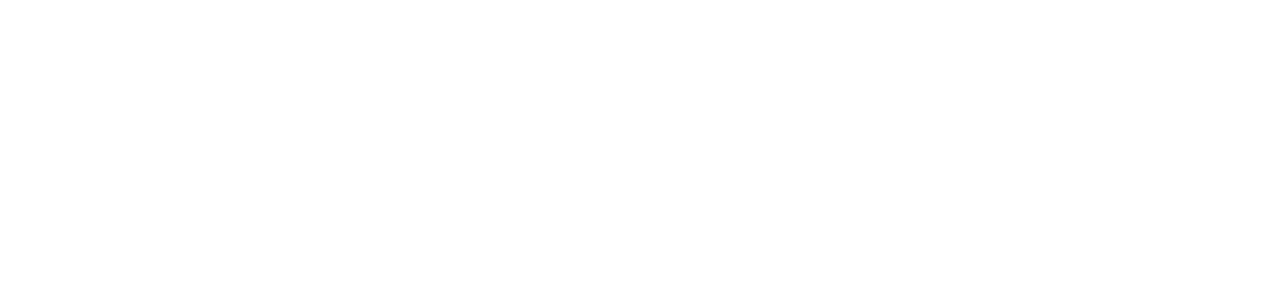
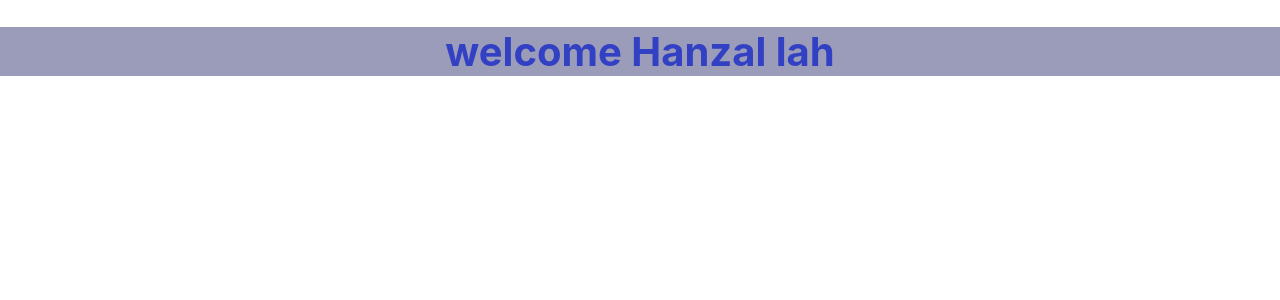
Before and after one commit to hanzalarohan123/Lupin, a React (Create React App) app: page / in a window 1280 px wide. Shown: the top 300 px of the page. Built offline with nearby package versions, Linux system fonts and the light colour scheme.

Commit message:
Added user context sample

```diff
--- a/src/App.js
+++ b/src/App.js
@@ -1,5 +1,6 @@
 //import logo from "./logo.svg";
 import "./App.css";
+import ComponentD from "./Components/ComponentD";
 // import Greet from "./Components/Greet";
 // import Welcome from "./Components/Welcome";
 // import IncludinState from "./Components/IncludinState";
@@ -31,13 +32,16 @@
 import CounterRendorReusable from "./Components/CounterRendorReusable";
 import HoverRendor from "./Components/HoverRendor";
 import User from "./Components/User";
+import { UserProvider } from "./Components/UserContext";
 function App() {
   //console.log('PARENT RENDER')
   return (
 
     <div className="App">
 
-
+      <UserProvider value='Hanzal lah'>
+      <ComponentD/>
+      </UserProvider>
       {/*
       <CounterRendorReusable render={(count,IncremenentCount)=><CounterRender count={count} IncremenentCount={IncremenentCount}></CounterRender>}/>
       <CounterRendorReusable render={(count,IncremenentCount)=><HoverRendor count={count} IncremenentCount={IncremenentCount}></HoverRendor>}/>
--- /dev/null
+++ b/src/Components/ComponentD.js
@@ -0,0 +1,11 @@
+import React, { Component } from 'react'
+import ComponentE from './ComponentE'
+class ComponentD extends Component {
+  render() {
+    return (
+      <ComponentE/>
+    )
+  }
+}
+
+export default ComponentD
--- /dev/null
+++ b/src/Components/ComponentE.js
@@ -0,0 +1,12 @@
+import React, { Component } from 'react'
+import ComponentF from './ComponentF'
+
+class ComponentE extends Component {
+  render() {
+    return (
+      <ComponentF/>
+    )
+  }
+}
+
+export default ComponentE
--- /dev/null
+++ b/src/Components/ComponentF.js
@@ -0,0 +1,17 @@
+import React, { Component } from 'react'
+import { UserConsumer } from './UserContext'
+
+class ComponentF extends Component {
+  render() {
+    return (
+      <UserConsumer>
+          {(username)=>
+          {
+              return  <h1> welcome {username} </h1>
+          }}
+      </UserConsumer>
+    )
+  }
+}
+
+export default ComponentF
--- /dev/null
+++ b/src/Components/UserContext.js
@@ -0,0 +1,7 @@
+import React from "react";
+//every context method has a provider and a consumer
+const UserContext=React.createContext()
+const UserProvider=UserContext.Provider
+const UserConsumer=UserContext.Consumer
+
+export {UserConsumer,UserProvider}
```
